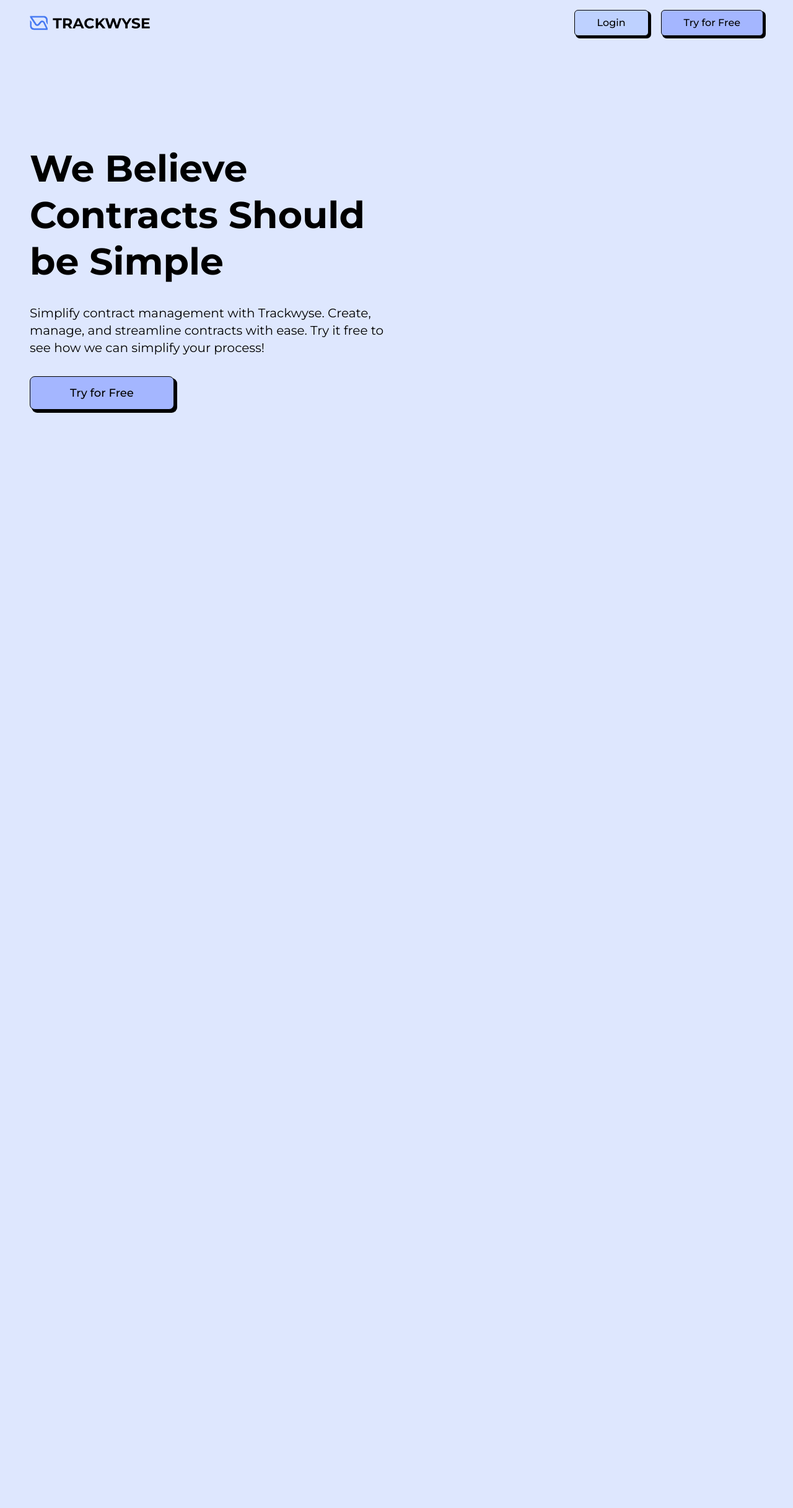
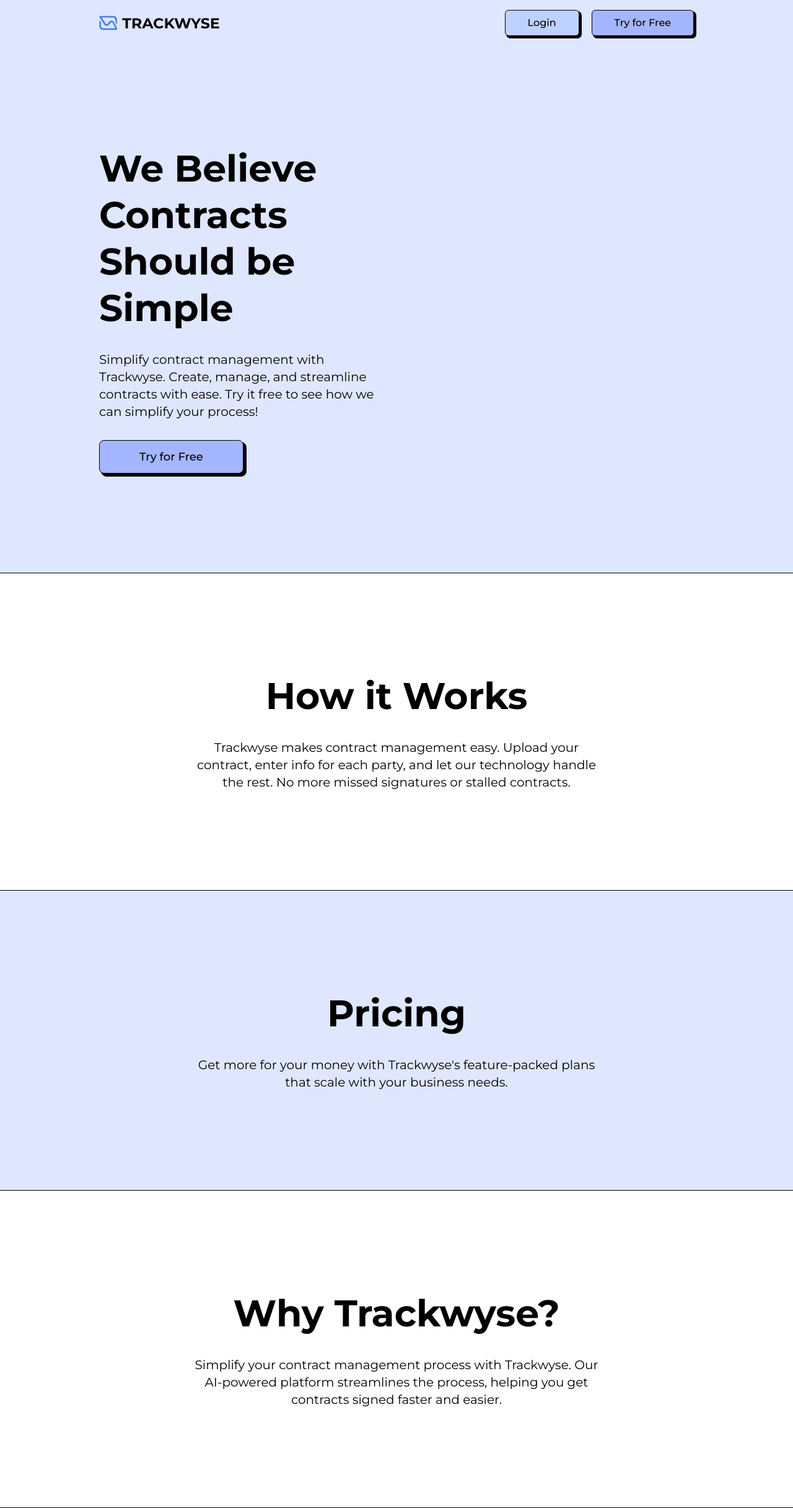
Before and after one commit to Trackwyse/trackwyse-contracts-landing, a Next.js app: page / in a window 1280 px wide. Shown: the whole page at 62% size. Before the commit the page ends 821 px from the top, so only its background shows below. Built offline with nearby package versions, Linux system fonts and the light colour scheme.

Commit message:
Landing section outline

```diff
--- a/src/components/Container/Container.tsx
+++ b/src/components/Container/Container.tsx
@@ -15,11 +15,11 @@ const Container: React.FC<ContainerProps> = ({
 	...props
 }) => {
 	const containerClassNames = classNames(
-		'container mx-auto px-4',
-		'sm:px-6',
-		'md:px-8',
-		'lg:px-10',
-		'xl:px-12',
+		'px-4',
+		'sm:px-8',
+		'md:px-16',
+		'lg:px-32',
+		'xl:px-40',
 		className
 	);
 
--- a/src/components/Navbar/Navbar.tsx
+++ b/src/components/Navbar/Navbar.tsx
@@ -13,7 +13,7 @@ import Container from '@/components/Container';
 
 const Navbar: React.FC = () => {
 	return (
-		<div className='flex items-center justify-between py-4'>
+		<Container className='flex items-center justify-between py-4'>
 			<div className='flex items-center gap-x-5'>
 				<Image
 					width={194}
@@ -33,7 +33,7 @@ const Navbar: React.FC = () => {
 				</Button>
 				<Button size='sm'>Try for Free</Button>
 			</div>
-		</div>
+		</Container>
 	);
 };
 
--- a/src/components/Section/Section.tsx
+++ b/src/components/Section/Section.tsx
@@ -6,22 +6,33 @@
  */
 
 import classNames from 'classnames';
+import Container from '../Container';
 
 interface SectionProps extends React.HTMLAttributes<HTMLDivElement> {
-	showMargin?: boolean;
+	withMargin?: boolean;
+	withContainer?: boolean;
 }
 
 const Section: React.FC<SectionProps> = ({
 	children,
 	className,
-	showMargin,
+	withMargin = false,
+	withContainer = false,
 	...props
 }) => {
 	const sectionClassNames = classNames(
 		'w-full',
-		showMargin ? 'my-40' : 'my-0',
+		withMargin ? 'py-40' : 'py-0',
 		className
 	);
+
+	if (withContainer) {
+		return (
+			<section {...props}>
+				<Container className={sectionClassNames}>{children}</Container>
+			</section>
+		);
+	}
 
 	return (
 		<section className={sectionClassNames} {...props}>
--- a/src/pages/index.tsx
+++ b/src/pages/index.tsx
@@ -14,10 +14,10 @@ import Container from '@/components/Container';
 
 const Home = () => {
 	return (
-		<Container>
+		<>
 			<Navbar />
 
-			<Section showMargin className='grid grid-cols-2 gap-x-6'>
+			<Section withMargin withContainer className='grid grid-cols-2 gap-x-6'>
 				<div className='flex flex-col gap-y-8'>
 					<Text type='h1'>We Believe Contracts Should be Simple</Text>
 					<Text type='h5'>
@@ -28,7 +28,47 @@ const Home = () => {
 					<Button className='self-start'>Try for Free</Button>
 				</div>
 			</Section>
-		</Container>
+
+			<Section
+				withMargin
+				withContainer
+				className='border-t border-b border-black bg-white'
+			>
+				<div className='flex flex-col items-center gap-y-8'>
+					<Text type='h1'>How it Works</Text>
+					<Text type='h5' className=' max-w-2xl text-center'>
+						Trackwyse makes contract management easy. Upload your contract,
+						enter info for each party, and let our technology handle the rest.
+						No more missed signatures or stalled contracts.
+					</Text>
+				</div>
+			</Section>
+
+			<Section withMargin withContainer>
+				<div className='flex flex-col items-center gap-y-8'>
+					<Text type='h1'>Pricing</Text>
+					<Text type='h5' className=' max-w-2xl text-center'>
+						Get more for your money with Trackwyse's feature-packed plans that
+						scale with your business needs.
+					</Text>
+				</div>
+			</Section>
+
+			<Section
+				withMargin
+				withContainer
+				className='border-t border-b border-black bg-white'
+			>
+				<div className='flex flex-col items-center gap-y-8'>
+					<Text type='h1'>Why Trackwyse?</Text>
+					<Text type='h5' className=' max-w-2xl text-center'>
+						Simplify your contract management process with Trackwyse. Our
+						AI-powered platform streamlines the process, helping you get
+						contracts signed faster and easier.
+					</Text>
+				</div>
+			</Section>
+		</>
 	);
 };
 
```
